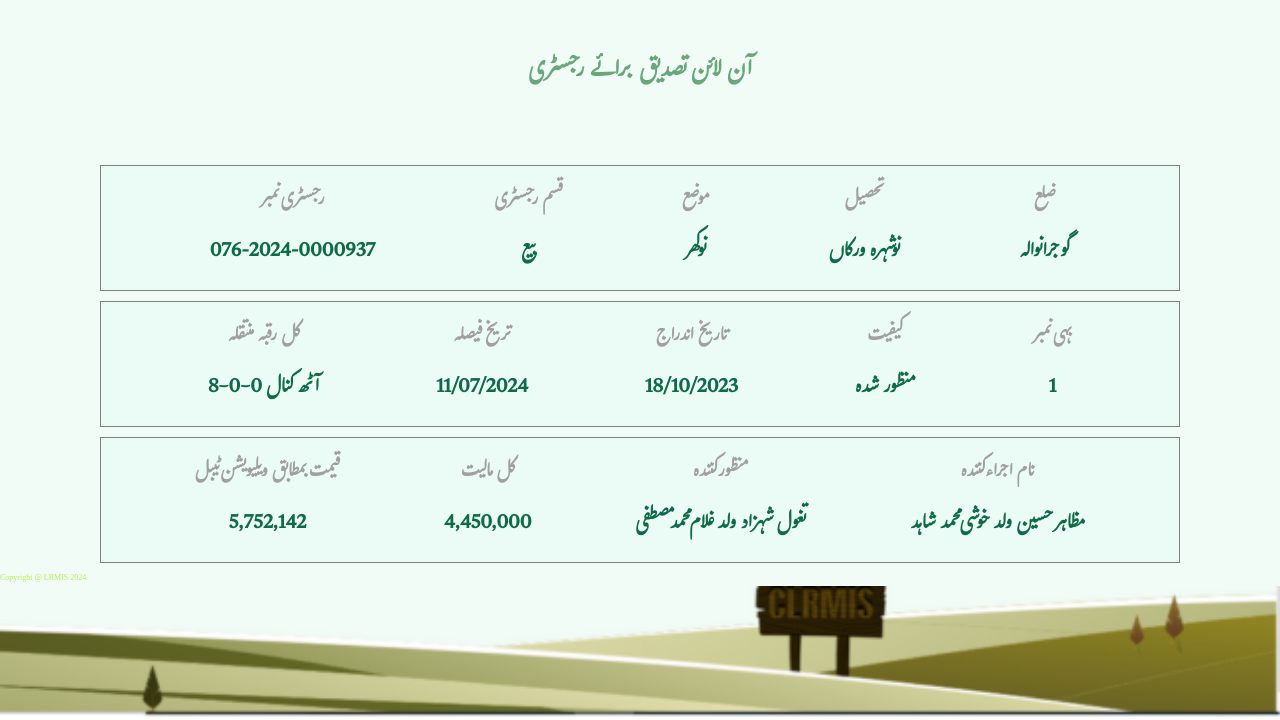
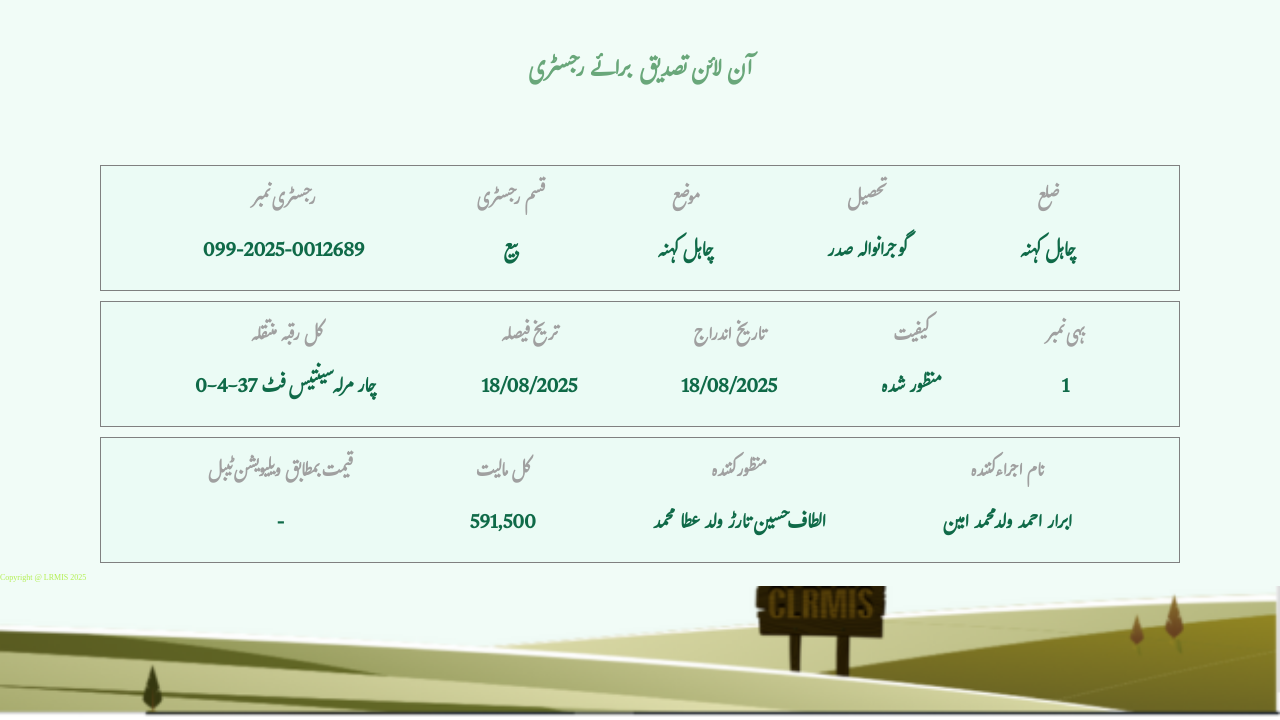
Before and after one commit to punjabzameen/https-onlinefard.punjab-zameen.gov.pk-RegistryVerification-data-HZVAQeF2tYkBM-k1QDEFBHCDEGPYDI-7p5, a plain HTML site: page index.html in a window 1280 px wide. Shown: the part 80-800 px from the top of the page. Drawn offline with Linux system fonts and the light colour scheme.

Commit message:
Update index.html

```diff
--- a/index.html
+++ b/index.html
@@ -32,7 +32,7 @@
             <div class="item text1">
                 <h3>رجسٹری نمبر
                 </h3>
-                <p>076-2024-0000937
+                <p>099-2025-0012689
                 </p>
             </div>
             <div class="item text2"><h3>قسم رجسٹری
@@ -42,19 +42,19 @@
             <div class="item text3">
                 <h3>موضع
                 </h3>
-                <p>نوکھر
+                <p>چاہل کہنہ
                 </p>
             </div>
             <div class="item text4">
                 <h3>تحصیل
                 </h3>
-                <p>نوشہرہ ورکاں
+                <p>گوجرانوالہ صدر
                 </p>
             </div>
             <div class="item text5">
                 <h3>ضلع
                 </h3>
-                <p>گوجرانوالہ
+                <p>چاہل کہنہ
                 </p>
             </div>
         </div>
@@ -63,18 +63,18 @@
             <div class="item text1">
                 <h3>کل رقبہ منتقلہ
                 </h3>
-                <p>8-0-0 آٹھ کنال
+                <p>0-4-37 چار مرلہ سینتیس فٹ
                 </p>
             </div>
             <div class="item text2"><h3>تریخ فیصلہ
 
             </h3>
-            <p>11/07/2024
+            <p>18/08/2025
             </p></div>
             <div class="item text3">
                 <h3>تاریخ اندراج
                 </h3>
-                <p>18/10/2023
+                <p>18/08/2025
                 </p>
             </div>
             <div class="item text4">
@@ -95,23 +95,23 @@
             <div class="item text1">
                 <h3>قیمت بمطابق ویلیویشن ٹیبل
                 </h3>
-                <p>5,752,142
+                <p>-
                 </p>
             </div>
             <div class="item text2"><h3>کل مالیت
             </h3>
-            <p>4,450,000
+            <p>591,500
             </p></div>
             <div class="item text3">
                 <h3>منظور کنندہ
                 </h3>
-                <p>تغول شہزاد ولد غلام محمد مصطفی
+                <p>الطاف حسین تارڑ ولد عطا محمد
                 </p>
             </div>
             <div class="item text4">
                 <h3>نام اجراء کنندہ
                 </h3>
-                <p>مظاہر حسین ولد خوشی محمد شاہد
+                <p>ابرار احمد ولد محمد امین
                 </p>
             </div>
 
@@ -120,11 +120,12 @@
     </section>
     <!-- ----------------- Inage section------------------ -->
      <div class="bottom_img">
-        Copyright @ LRMIS 2024
+        Copyright @ LRMIS 2025
 
      </div>
      <!-- <div class="main">
     </div> -->
 
 </body>
+
 </html>
```
